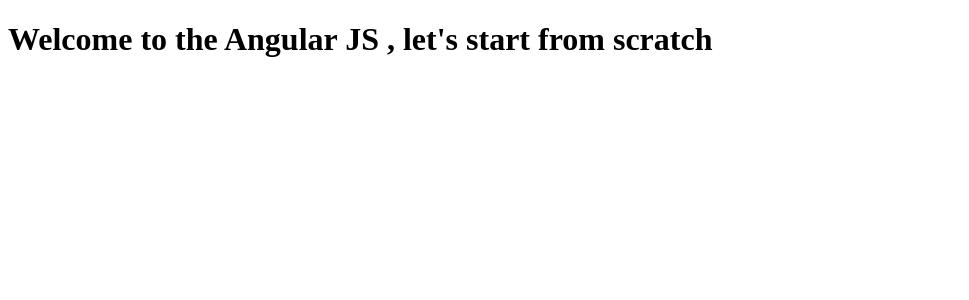
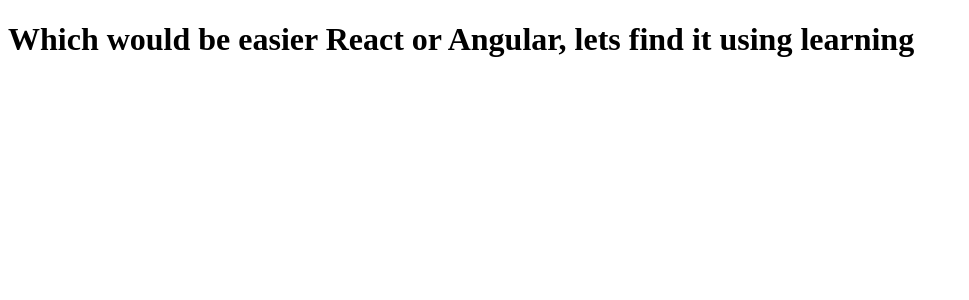
Before and after one commit to Aslin-R/learning-angular-js, an Angular app in the folder learning-angular-js/: page / in a window 1280 px wide. Shown: the top 300 px of the page, without its empty margins (0-969 px from the left). Built offline with nearby package versions, Linux system fonts and the light colour scheme.

Commit message:
used the title variable

```diff
--- a/learning-angular-js/src/app/app.component.html
+++ b/learning-angular-js/src/app/app.component.html
@@ -1 +1 @@
-<h1>Welcome to the Angular JS , let's start from scratch</h1>
+<h1>{{title}}</h1>
--- a/learning-angular-js/src/app/app.component.ts
+++ b/learning-angular-js/src/app/app.component.ts
@@ -6,5 +6,5 @@ import { Component } from '@angular/core';
   styleUrls: ['./app.component.css']
 })
 export class AppComponent {
-  title = 'React vs Angular';
+  title = 'Which would be easier React or Angular, lets find it using learning ';
 }
```
